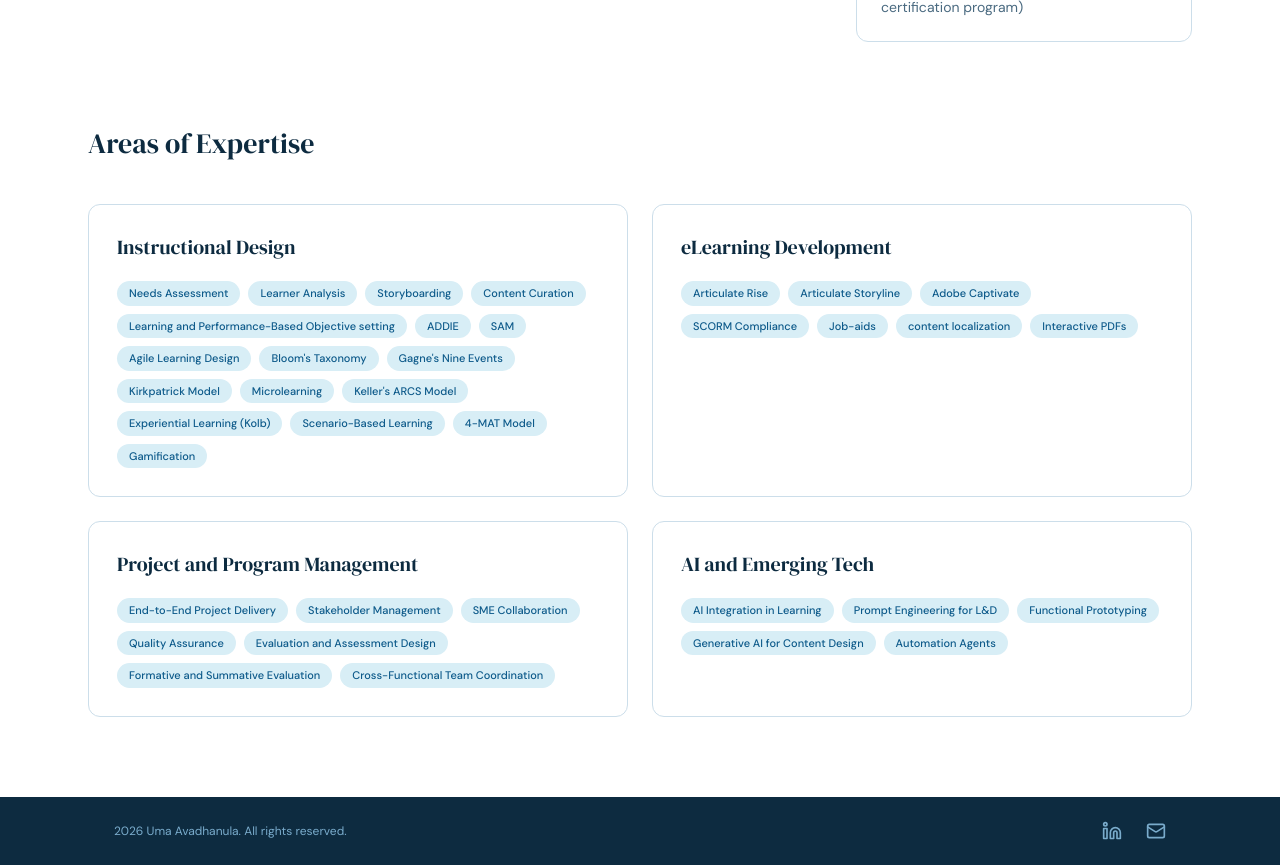
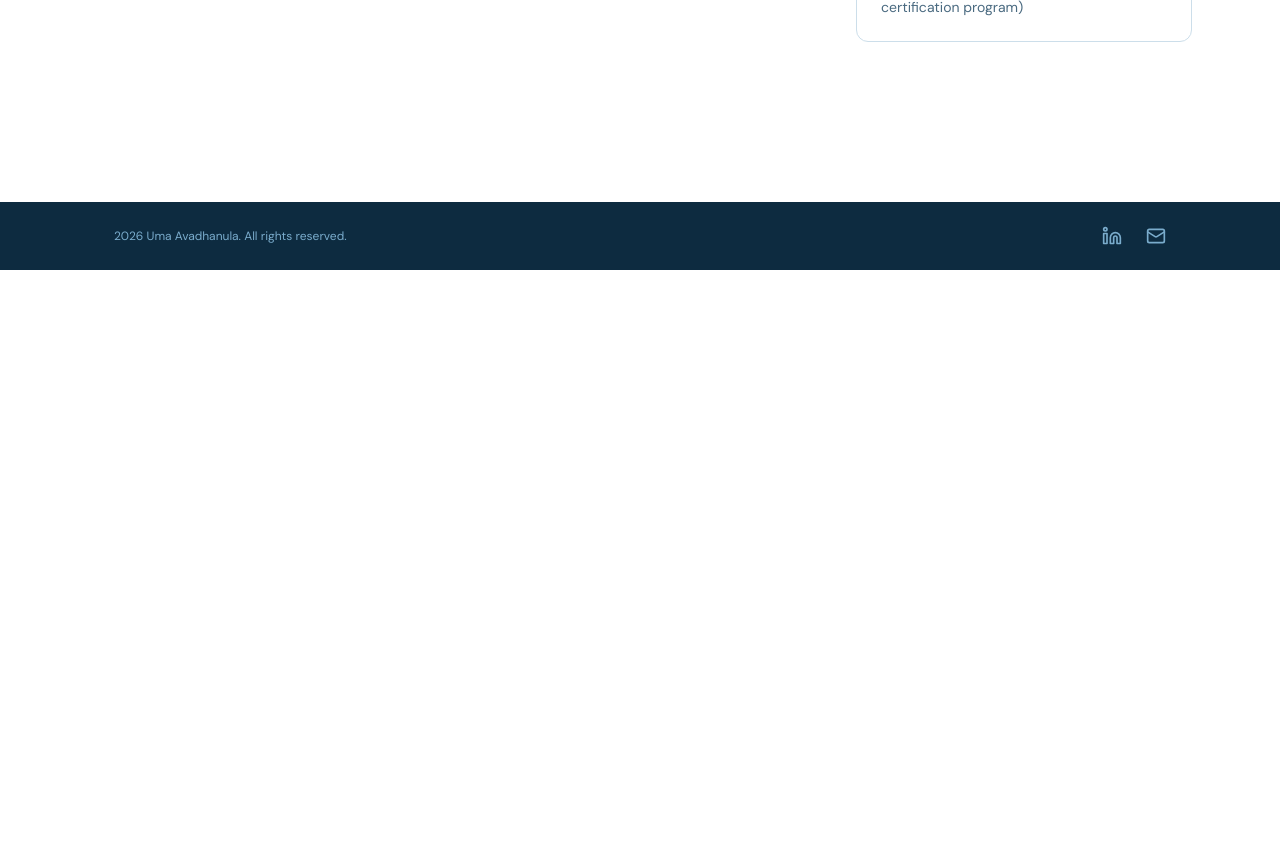
Before and after one commit to umaavadh/UmaA, a React (Vite) app: page /about in a window 1280 px wide. Shown: the part 800-1665 px from the top of the page. After the commit the page ends 1070 px from the top, so only its background shows below. Built offline with nearby package versions, Linux system fonts and the light colour scheme.

Commit message:
Remove expertise section from About

```diff
--- a/src/pages/About.tsx
+++ b/src/pages/About.tsx
@@ -10,64 +10,6 @@ export default function About() {
     setModalOpen(true);
   };
 
-  const expertiseClusters = [
-    {
-      title: 'Instructional Design',
-      tags: [
-        'Needs Assessment',
-        'Learner Analysis',
-        'Storyboarding',
-        'Content Curation',
-        'Learning and Performance-Based Objective setting',
-        'ADDIE',
-        'SAM',
-        'Agile Learning Design',
-        "Bloom's Taxonomy",
-        "Gagne's Nine Events",
-        'Kirkpatrick Model',
-        'Microlearning',
-        "Keller's ARCS Model",
-        'Experiential Learning (Kolb)',
-        'Scenario-Based Learning',
-        '4-MAT Model',
-        'Gamification'
-      ]
-    },
-    {
-      title: 'eLearning Development',
-      tags: [
-        'Articulate Rise',
-        'Articulate Storyline',
-        'Adobe Captivate',
-        'SCORM Compliance',
-        'Job-aids',
-        'content localization',
-        'Interactive PDFs'
-      ]
-    },
-    {
-      title: 'Project and Program Management',
-      tags: [
-        'End-to-End Project Delivery',
-        'Stakeholder Management',
-        'SME Collaboration',
-        'Quality Assurance',
-        'Evaluation and Assessment Design',
-        'Formative and Summative Evaluation',
-        'Cross-Functional Team Coordination'
-      ]
-    },
-    {
-      title: 'AI and Emerging Tech',
-      tags: [
-        'AI Integration in Learning',
-        'Prompt Engineering for L&D',
-        'Functional Prototyping',
-        'Generative AI for Content Design',
-        'Automation Agents'
-      ]
-    }
-  ];
 
   return (
     <>
@@ -143,31 +85,6 @@ export default function About() {
             </div>
           </div>
 
-          <div>
-            <h2 className="font-display text-[28px] text-navy-dark mb-10">
-              Areas of Expertise
-            </h2>
-
-            <div className="grid grid-cols-1 md:grid-cols-2 gap-6">
-              {expertiseClusters.map((cluster, index) => (
-                <div key={index} className="bg-white border border-[#CCDEEa] rounded-xl p-7">
-                  <h3 className="font-display text-xl text-navy-dark mb-5">
-                    {cluster.title}
-                  </h3>
-                  <div className="flex flex-wrap gap-2">
-                    {cluster.tags.map((tag, tagIndex) => (
-                      <span
-                        key={tagIndex}
-                        className="inline-block bg-[#D8EEF6] text-[#0D5A8A] rounded-full px-3 py-1 text-[11px] font-sans font-medium"
-                      >
-                        {tag}
-                      </span>
-                    ))}
-                  </div>
-                </div>
-              ))}
-            </div>
-          </div>
         </div>
       </div>
 
```
